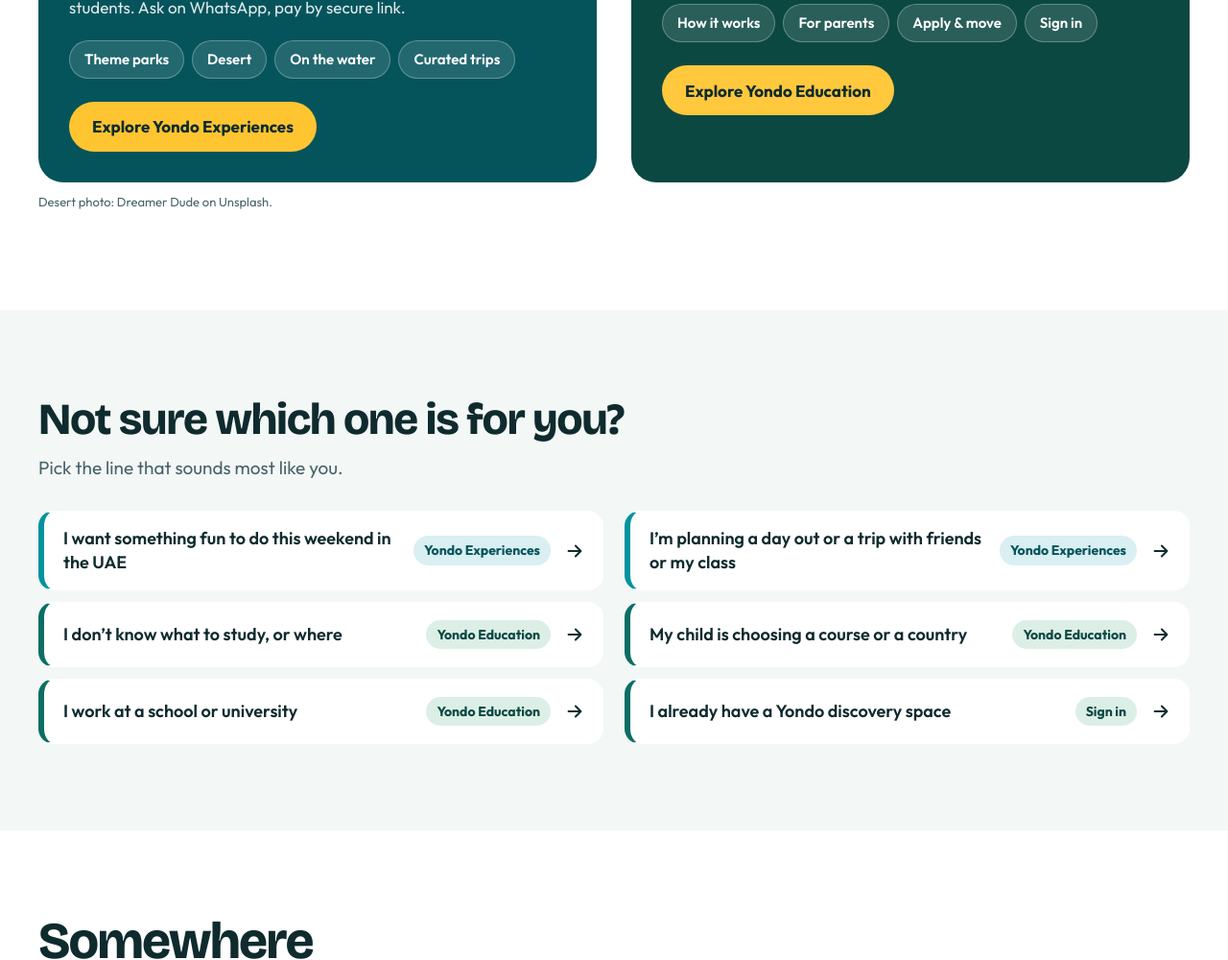
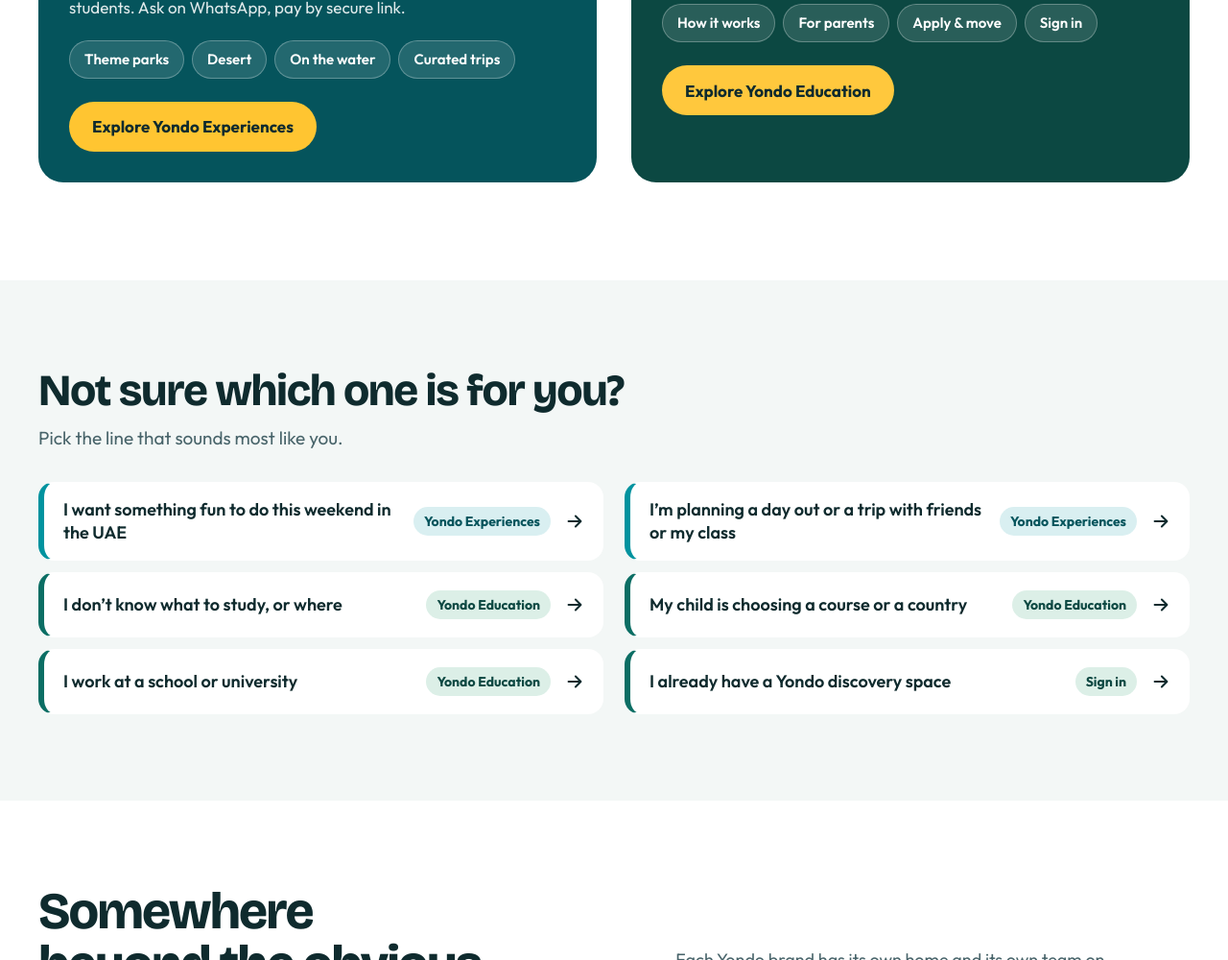
Before and after one commit to yondoglobal/yondo-global, a plain HTML site: page index.html in a window 1280 px wide. Shown: the part 1161-2161 px from the top of the page at 96% size. Drawn offline with Linux system fonts and the light colour scheme.

Commit message:
Hub: remove the visible photo credit
Co-Authored-By: Claude Opus 5.5 <noreply@anthropic.com>
Claude-Session: https://claude.ai/code/session_01H8XE8mFes2NsvWqFAuRZ3g

```diff
--- a/index.html
+++ b/index.html
@@ -82,7 +82,7 @@
         </div>
       </article>
     </div>
-    <p class="credit">Desert photo: Dreamer Dude on Unsplash.</p>
+    <!-- Desert photo: Dreamer Dude on Unsplash (Unsplash Licence; no credit required on the page) -->
   </div>
 </section>
 
```
